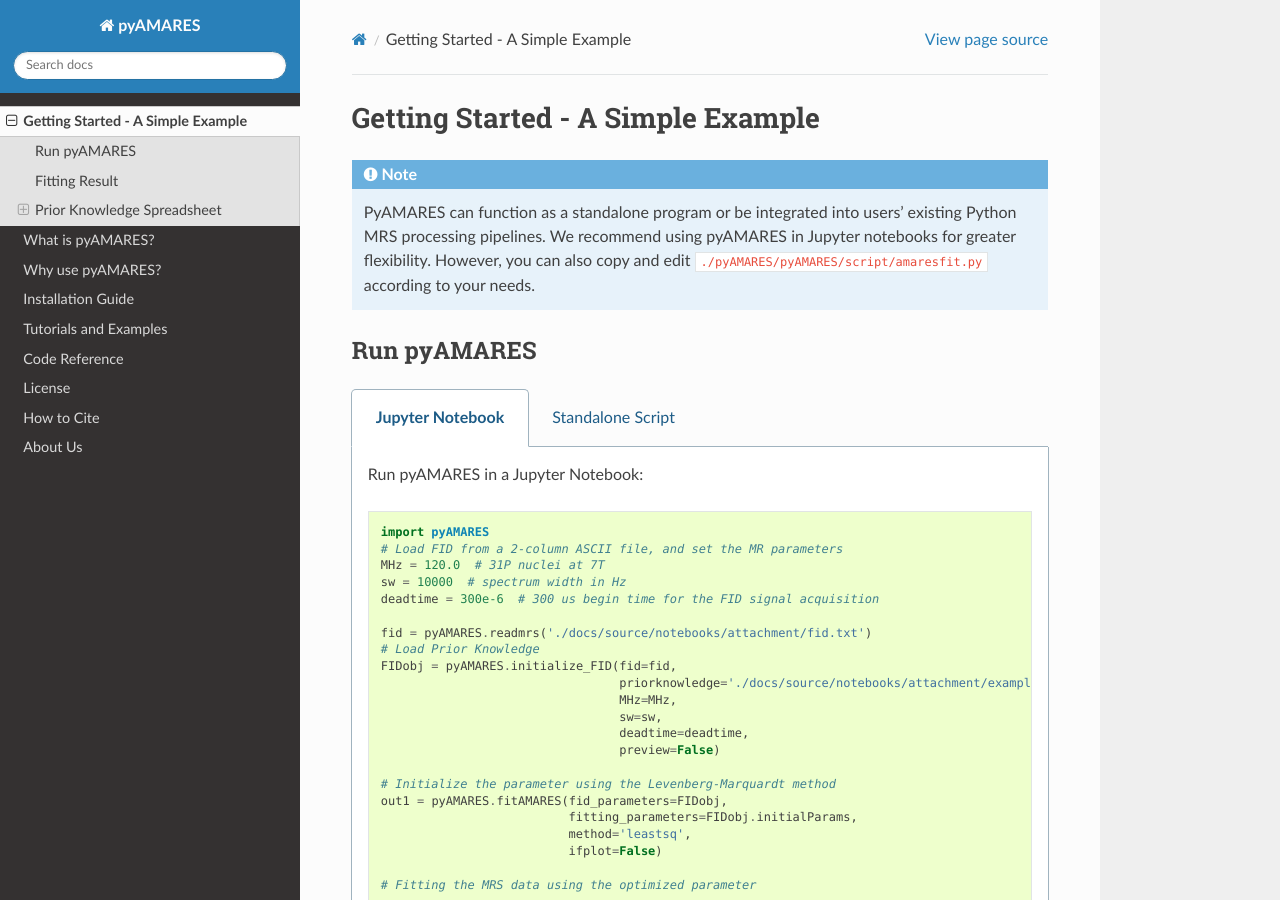
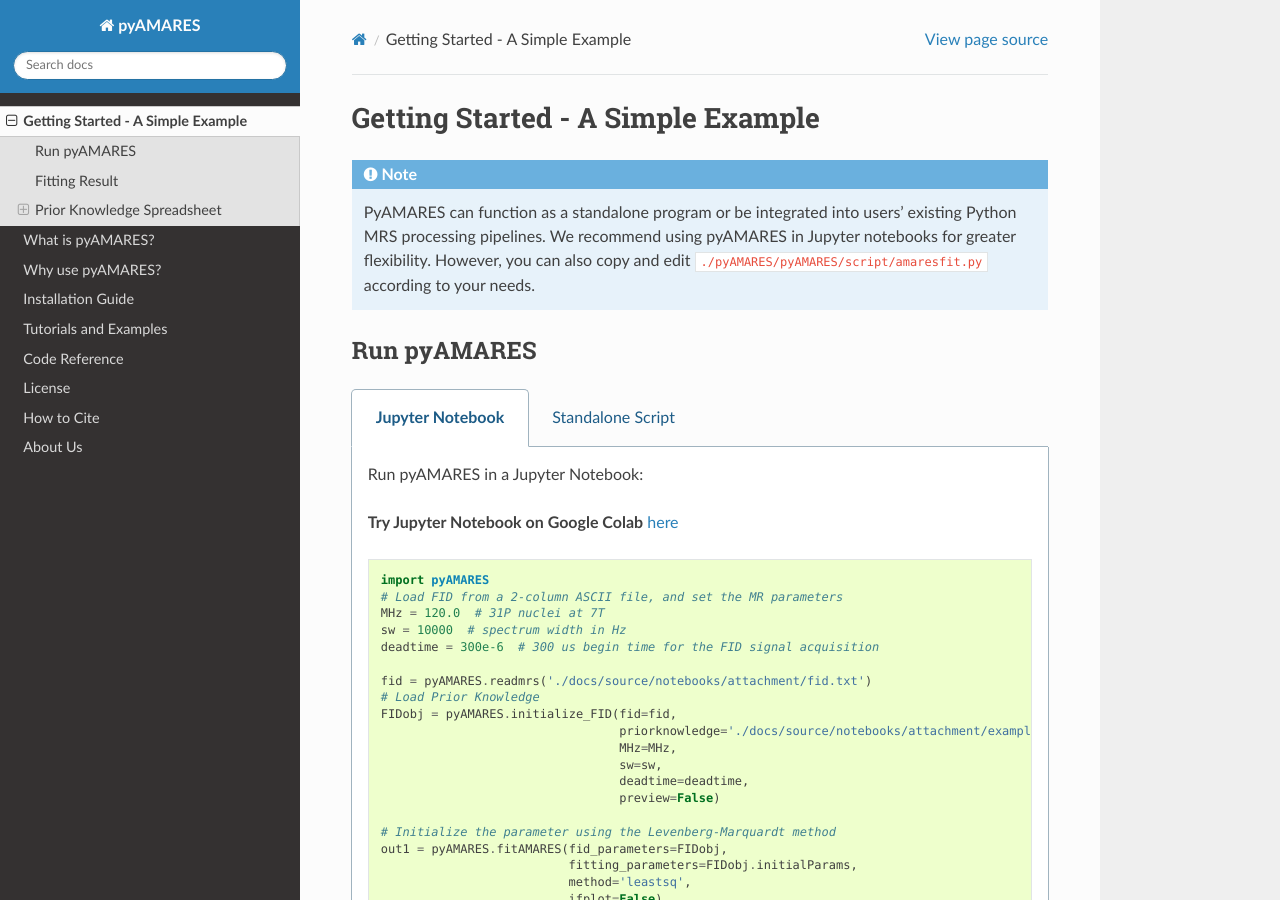
Before and after one commit to HawkMRS/pyAMARES, a Sphinx documentation site: the page built from docs/source/simple.rst, in a window 1280 px wide and 900 px high. Built offline with Sphinx 7.4.7 and the Read the Docs theme 2.0.0, drawn with Linux system fonts in a browser that asks for light colours; pages that are not in the unit, such as notebooks, are missing from menus.

Commit message:
add google Colb to simple.rst

```diff
--- a/docs/source/simple.rst
+++ b/docs/source/simple.rst
@@ -14,6 +14,10 @@
       .. tab:: Jupyter Notebook
 
          Run pyAMARES in a Jupyter Notebook:
+
+
+         **Try Jupyter Notebook on Google Colab** `here <https://colab.research.google.com/drive/184_7MJ6O1BgGYyqNvnXXqtri4_0N4ySw?usp=sharing>`_
+
 
          .. code-block:: python
 
@@ -172,6 +176,9 @@
    Run pyAMARES in a Jupyter Notebook
    ----------------------------------
 
+   **Try Jupyter Notebook on Google Colab** `here <https://colab.research.google.com/drive/184_7MJ6O1BgGYyqNvnXXqtri4_0N4ySw?usp=sharing>`_
+
+
    .. code-block:: python
 
       import pyAMARES
```
